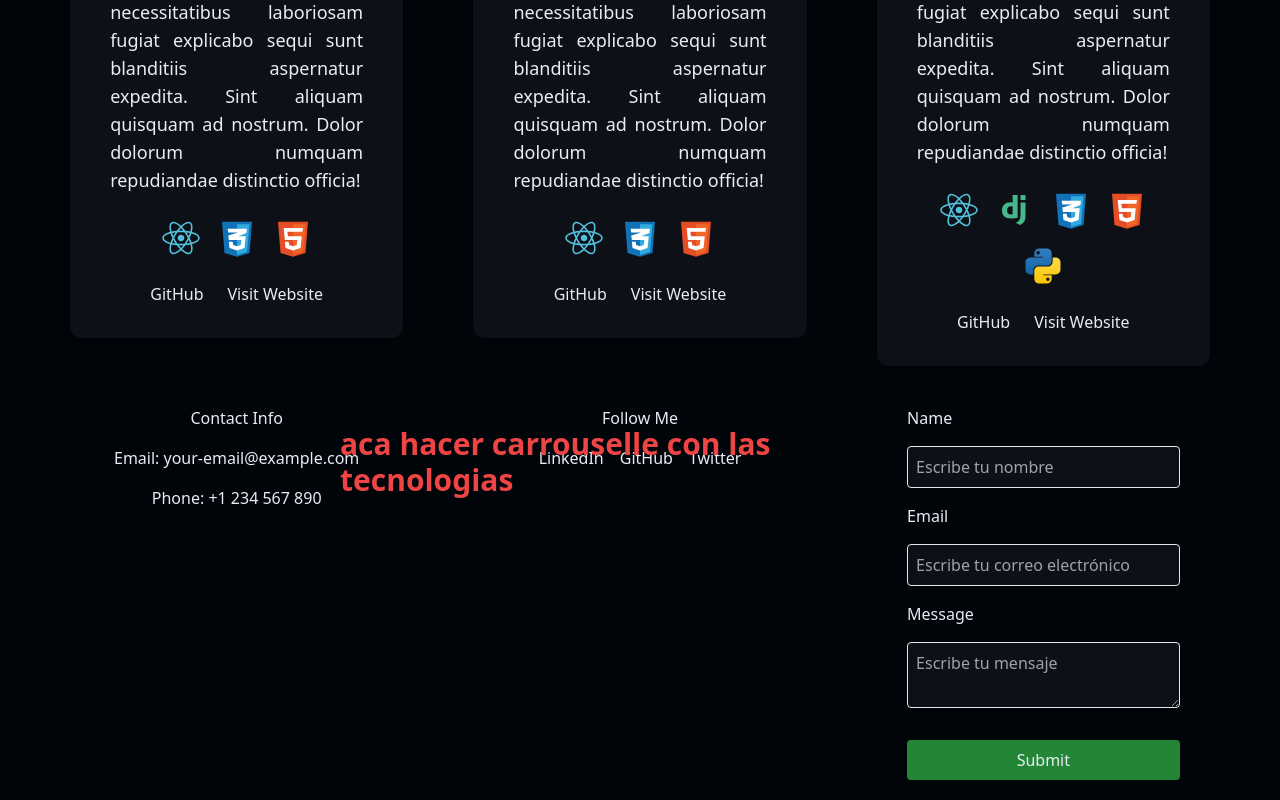
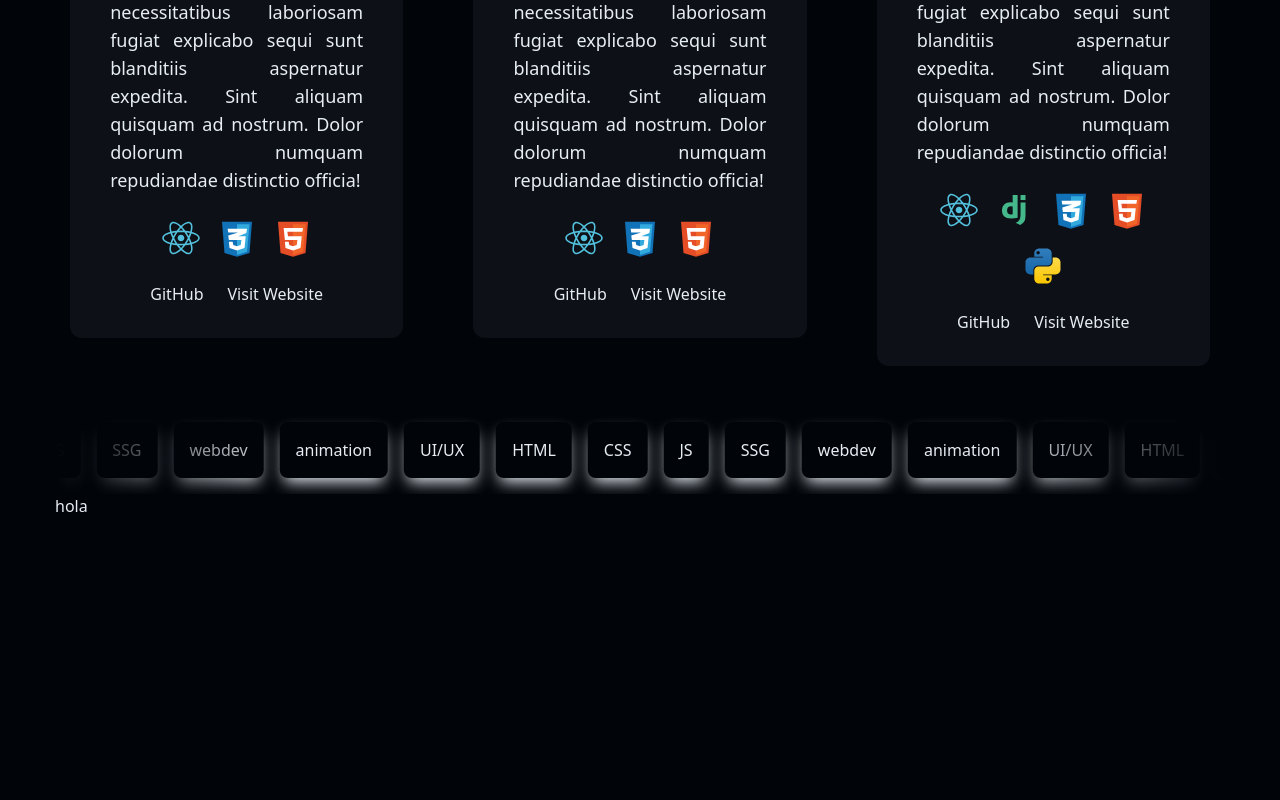
Before and after one commit to GutyChoque/portfolio-guty, a React (Vite) app: page / in a window 1280 px wide. Shown: the part 1875-2675 px from the top of the page. After the commit the page ends 2413 px from the top, so only its background shows below. Built offline with nearby package versions, Linux system fonts and the light colour scheme.

Commit message:
added carrousel to footer

```diff
--- a/src/App.jsx
+++ b/src/App.jsx
@@ -2,7 +2,7 @@ import NavBar from "./components/sections/NavBar";
 import Hero from "./components/sections/Hero";
 import About from "./components/sections/About";
 import Projects from "./components/sections/Projects";
-import Contact from "./components/sections/Contact";
+import Footer from "./components/sections/Footer";
 function App() {
   return (
     <>
@@ -10,7 +10,7 @@ function App() {
       <Hero />
       <About />
       <Projects />
-      <Contact />
+      <Footer />
     </>
   );
 }
--- /dev/null
+++ b/src/components/animations/carrousel/Carrousel.jsx
@@ -0,0 +1,49 @@
+import { useEffect } from "react";
+import "./carrousel.css";
+
+function Carrousel() {
+  useEffect(() => {
+    const scrollers = document.querySelectorAll(".scroller");
+
+    addAnimation();
+
+    function addAnimation() {
+      scrollers.forEach((scroller) => {
+        // add data-animated="true" to every `.scroller` on the page
+        scroller.setAttribute("data-animated", true);
+
+        // Make an array from the elements within `.scroller-inner`
+        const scrollerInner = scroller.querySelector(".scroller__inner");
+        const scrollerContent = Array.from(scrollerInner.children);
+
+        // For each item in the array, clone it
+        // add aria-hidden to it
+        // add it into the `.scroller-inner`
+        scrollerContent.forEach((item) => {
+          const duplicatedItem = item.cloneNode(true);
+          duplicatedItem.setAttribute("aria-hidden", true);
+          scrollerInner.appendChild(duplicatedItem);
+        });
+      });
+    }
+  }, []);
+
+  return (
+    <div className="scroller" data-speed="fast">
+      <ul className="tag-list scroller__inner">
+        <li>HTML</li>
+        <li>CSS</li>
+        <li>JS</li>
+        <li>SSG</li>
+        <li>webdev</li>
+        <li>animation</li>
+        <li>UI/UX</li>
+      </ul>
+    </div>
+  );
+}
+
+export default Carrousel;
+
+// Credits to Kevin Powell, CSS content creator.
+// https://www.youtube.com/@KevinPowell
--- /dev/null
+++ b/src/components/animations/carrousel/carrousel.css
@@ -0,0 +1,38 @@
+.scroller__inner {
+  padding-block: 1rem;
+  display: flex;
+  flex-wrap: wrap;
+  gap: 1rem;
+}
+
+.scroller[data-animated="true"] {
+  overflow: hidden;
+  -webkit-mask: linear-gradient(
+    90deg,
+    transparent,
+    white 20%,
+    white 80%,
+    transparent
+  );
+  mask: linear-gradient(90deg, transparent, white 20%, white 80%, transparent);
+}
+
+.scroller[data-animated="true"] .scroller__inner {
+  width: max-content;
+  flex-wrap: nowrap;
+  animation: scroll 40s forwards linear infinite;
+}
+
+@keyframes scroll {
+  to {
+    transform: translate(calc(-50% - 0.5rem));
+  }
+}
+
+/* general styles */
+
+.tag-list li {
+  padding: 1rem;
+  border-radius: 0.5rem;
+  box-shadow: 0 0.5rem 1rem -0.25rem;
+}
--- a/src/components/sections/Contact.jsx
+++ /dev/null
@@ -1,90 +0,0 @@
-function Contact() {
-  return (
-    <section
-      id="contact"
-      className="relative justify-center items-end grid grid-cols-1 md:grid-cols-2 lg:grid-cols-3 md:items-start gap-2 md:gap-10 auto-rows-fr"
-    >
-      <span className="absolute top-10 left-1/2 -translate-x-1/2 text-3xl font-bold text-red-500">aca hacer carrouselle con las tecnologias</span>
-      <div className="hidden md:flex flex-col items-center justify-center gap-4">
-        <h3 className="">Contact Info</h3>
-        <p className="">Email: your-email@example.com</p>
-        <p className="">Phone: +1 234 567 890</p>
-      </div>
-      <div className="hidden md:flex flex-col items-center align-bottom justify-center gap-4">
-        <h3 className="">Follow Me</h3>
-        <div className="flex gap-4">
-          <a href="#" className="">
-            LinkedIn
-          </a>
-          <a href="#" className="">
-            GitHub
-          </a>
-          <a href="#" className="">
-            Twitter
-          </a>
-        </div>
-      </div>
-      <form action="" className="w-3/4 mx-auto">
-        <fieldset className="flex flex-col gap-2 md:gap-4">
-          <label htmlFor="name" className="">
-            Name
-          </label>
-          <input
-            type="text"
-            name="name"
-            id="name"
-            placeholder="Escribe tu nombre"
-            required
-            className="p-2 rounded border bg-secondary-black"
-          />
-          <label htmlFor="email" className="">
-            Email
-          </label>
-          <input
-            type="email"
-            name="email"
-            id="email"
-            placeholder="Escribe tu correo electrónico"
-            required
-            className="p-2 rounded border bg-secondary-black"
-          />
-          <label htmlFor="message" className="">
-            Message
-          </label>
-          <textarea
-            name="message"
-            id="message"
-            placeholder="Escribe tu mensaje"
-            required
-            className="p-2 rounded border bg-secondary-black"
-          />
-          <button type="submit" className="p-2 rounded bg-primary-green mt-4">
-            Submit
-          </button>
-        </fieldset>
-      </form>
-      <div className="md:hidden flex flex-col items-center md:justify-center gap-4">
-        <div className="flex flex-col items-center gap-4">
-          <h3 className="">Contact Info</h3>
-          <p className="">Email: your-email@example.com</p>
-          <p className="">Phone: +1 234 567 890</p>
-        </div>
-
-        <h3 className="">Follow Me</h3>
-        <div className="flex gap-4">
-          <a href="#" className="">
-            LinkedIn
-          </a>
-          <a href="#" className="">
-            GitHub
-          </a>
-          <a href="#" className="">
-            Twitter
-          </a>
-        </div>
-      </div>
-    </section>
-  );
-}
-
-export default Contact;
--- /dev/null
+++ b/src/components/sections/Footer.jsx
@@ -0,0 +1,14 @@
+import Carrousel from "../animations/carrousel/Carrousel";
+function Footer() {
+  return (
+    <section
+      id="footer"
+      className=""
+    >
+      <Carrousel />
+      hola
+    </section>
+  );
+}
+
+export default Footer;
```
